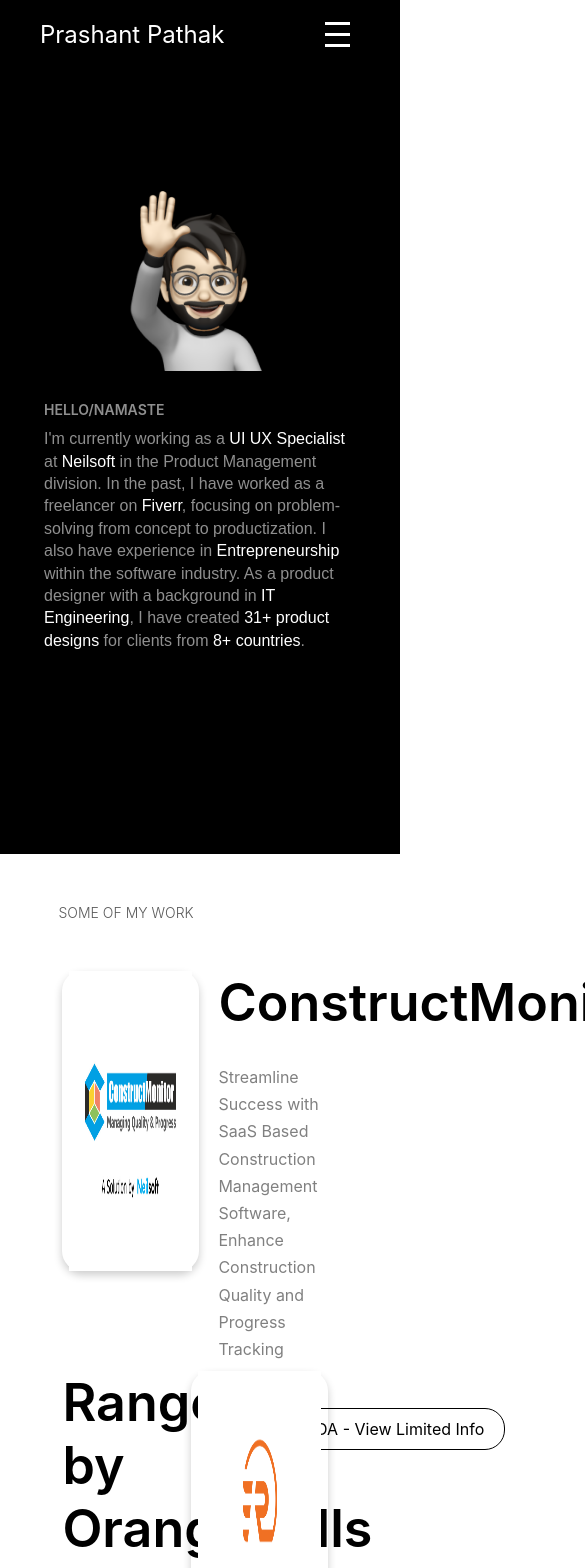
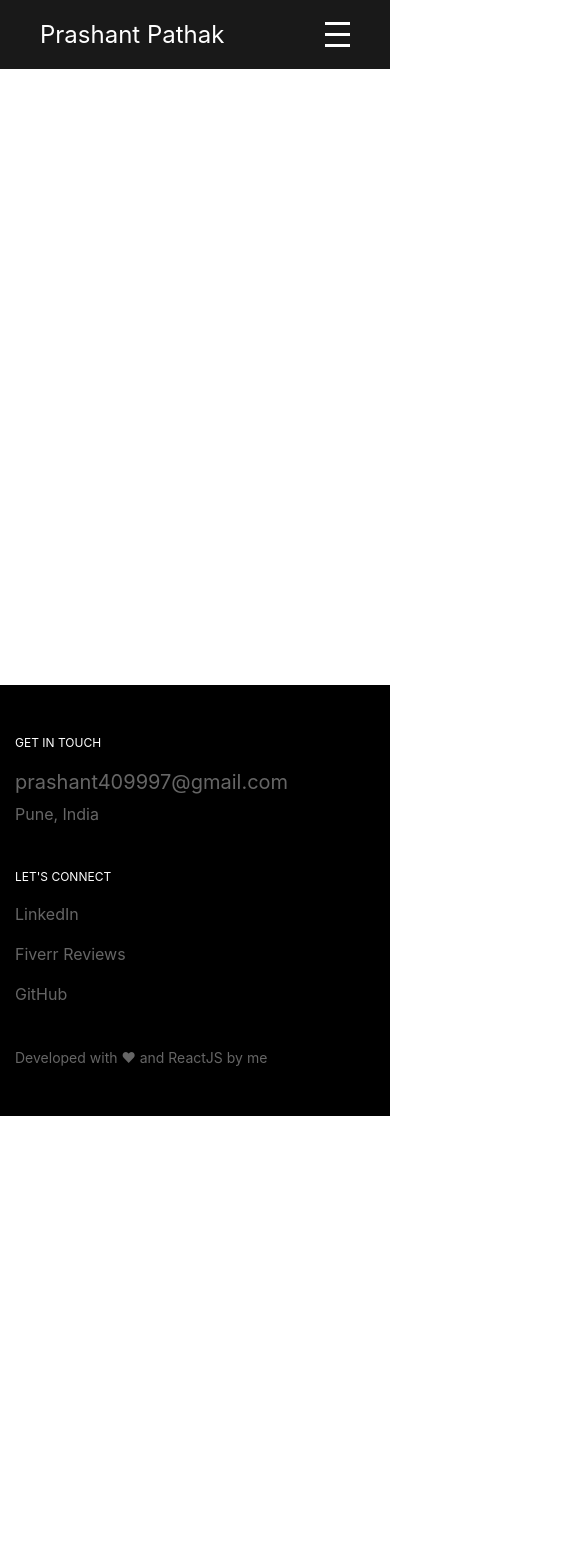
Before and after one commit to prashantpathak7/prashantpathak-dev, a React (Create React App) app: page / in a window 390 px wide. Shown: the top 1568 px of the page, 585 px wide, since content can reach past the window. After the commit the page ends 1116 px from the top, so only its background shows below. Built offline with nearby package versions, Linux system fonts and the light colour scheme.

Commit message:
Fix : Footer

```diff
--- a/src/components/Footer.css
+++ b/src/components/Footer.css
@@ -4,19 +4,41 @@
   right: 0;
   height: 60vh;
   background: rgb(0, 0, 0);
-  display: flex;
-  justify-content: center;
+  margin-top: 10px;
+  display: grid;
+  row-gap: 5px;
+  column-gap: 5px;
+  grid-template-columns: 1fr 1fr 1fr 1fr 1fr 1fr 1fr 1fr 1fr 1fr 1fr 1fr;
+  padding-left: 150px;
+  padding-right: 150px;
 }
 
-.section1-left{
-  width: 50%;
+.section-left{
+  padding-top: 90px;
+  grid-column-start: 1;
+  grid-column-end: 7;
+  grid-row-start: 1;
+  grid-row-end: 2;
+  /* background-color: red; */
   display: flex;
   align-items: start;
   justify-content: flex-start;
   flex-direction: column;
   color: white;
-  padding-left: 200px;
-  padding-top: 100px;
+}
+
+.section-right{
+  padding-top: 90px;
+  grid-column-start: 10;
+  grid-column-end: 13;
+  grid-row-start: 1;
+  grid-row-end: 2;
+  /* background-color: greenyellow; */
+  display: flex;
+  align-items: start;
+  justify-content: flex-start;
+  flex-direction: column;
+  color: white;
 }
 
 .get-in-touch{
@@ -38,28 +60,10 @@
   color: rgba(255, 255, 255, 0.4);
 }
 
-.section2-Right{
-  width: 50%;
-  display: flex;
-  align-items: start;
-  justify-content: flex-start;
-  flex-direction: column;
-  color: white;
-  padding-left: 250px;
-  padding-top: 100px;
-}
-
-.linkedIn{
+.SocialAccountLinks{
   font-size: 18px;
   font-weight: 400;
   padding-top: 25px;
-  color: rgba(255, 255, 255, 0.4);
-}
-
-.DevelopedBy{
-  font-size: 16px;
-  font-weight: 400;
-  padding-top: 150px;
   color: rgba(255, 255, 255, 0.4);
 }
 
@@ -72,3 +76,132 @@
     background-color: black; /* Add a black background color on hover for better contrast */
   }
 }
+
+.section-developedby{
+  grid-column-start: 1;
+  grid-column-end: 13;
+  grid-row-start: 2;
+  grid-row-end: 3;
+  /* background-color: red; */
+  display: flex;
+  align-items: start;
+  justify-content: flex-start;
+  flex-direction: column;
+  color: white;
+}
+
+.DevelopedBy{
+  font-size: 16px;
+  font-weight: 400;
+  color: rgba(255, 255, 255, 0.4);
+}
+
+/* Media Queries for Responsive Design */
+
+/* For smaller devices like smartphones */
+@media (max-width: 768px) {
+  .footer-container {
+    padding-left: 20px;
+    padding-right: 20px;
+    grid-template-columns: 1fr 1fr;
+    height: auto;
+  }
+
+  .section-left, .section-right, .section-developedby {
+    grid-column-start: 1;
+    grid-column-end: 3;
+    padding-top: 20px;
+    padding-bottom: 20px;
+  }
+
+  .section-left {
+    padding-top: 30px;
+  }
+
+  .section-right {
+    padding-top: 30px;
+  }
+
+  .emailid {
+    font-size: 24px;
+  }
+
+  .address,
+  .SocialAccountLinks {
+    font-size: 16px;
+  }
+
+  .DevelopedBy {
+    font-size: 14px;
+  }
+}
+
+/* For very small devices like phones in portrait mode */
+@media (max-width: 480px) {
+  .footer-container{
+    margin-top: 10px;
+    grid-template-columns: 1fr;
+    padding-left: 15px;
+    padding-right: 15px;
+  }
+
+  .section-left{
+    padding-top: 50px;
+    grid-column-start: 1;
+    grid-column-end: 2;
+    grid-row-start: 1;
+    grid-row-end: 2;
+    /* background-color: red; */
+  }
+
+  .section-right{
+    padding-top: 20px;
+    grid-column-start: 1;
+    grid-column-end: 2;
+    grid-row-start: 2;
+    grid-row-end: 3;
+    /* background-color: greenyellow; */
+  }
+
+  .get-in-touch{
+    font-size: 12px;
+    font-weight: 400;
+  }
+
+  .emailid{
+    font-size: 20px;
+    font-weight: 400;
+    padding-top: 20px;
+    color: rgba(255, 255, 255, 0.4);
+  }
+
+  .address{
+    font-size: 16px;
+    font-weight: 400;
+    padding-top: 10px;
+    color: rgba(255, 255, 255, 0.4);
+  }
+
+  .SocialAccountLinks{
+    font-size: 16px;
+    font-weight: 400;
+    padding-top: 20px;
+  }
+
+  .section-developedby{
+    grid-column-start: 1;
+    grid-column-end: 2;
+    grid-row-start: 3;
+    grid-row-end: 4;
+    /* background-color: red; */
+    }
+
+  .DevelopedBy{
+    font-size: 14px;
+    font-weight: 400;
+    color: rgba(255, 255, 255, 0.4);
+    padding-bottom: 30px;
+  }
+
+
+}
--- a/src/components/Footer.js
+++ b/src/components/Footer.js
@@ -6,7 +6,7 @@
   return (
 
     <div className='footer-container'>
-        <div className='section1-left'>
+        <div className='section-left'>
             <div className='get-in-touch'>
               GET IN TOUCH
             </div>
@@ -16,30 +16,31 @@
             <div className='address'>
               Pune, India
             </div>
-            <div className='DevelopedBy'>
-              Developed with ♥ and ReactJS + Firebase
-            </div>
+
         </div>
-
-        <div className='section2-Right'>
+        <div className='section-right'>
             <div className='get-in-touch'>
                 LET'S CONNECT
             </div>
-            <div className='linkedIn'>
+
+            <div className='SocialAccountLinks'>
             <a href="https://www.linkedin.com/in/prashantpathak7/" target="_blank" class="link">LinkedIn</a>
             </div>
 
-
-            <div className='linkedIn'>
+            <div className='SocialAccountLinks'>
             <a href="https://www.fiverr.com/pathakprashant" target="_blank" class="link">Fiverr Reviews</a>
             </div>
 
-            <div className='linkedIn'>
+            <div className='SocialAccountLinks'>
             <a href="https://github.com/prashantpathak7" target="_blank" class="link">GitHub</a>
             </div>
 
         </div>
-
+        <div className='section-developedby'>
+        <div className='DevelopedBy'>
+              Developed with ♥ and ReactJS by me
+            </div>
+        </div>
     </div>
 
     );
--- a/src/components/Home.js
+++ b/src/components/Home.js
@@ -27,9 +27,9 @@
     // main div of the website
     <div className='parentDiv'>
         {/* Section one content Hi image and intro text  */}
-        <div className='section1-intro'>
+        {/* <div className='section1-intro'> */}
                     {/* image showing memoji of hello guesture  */}
-                    <img src={`${process.env.PUBLIC_URL}/memoji4.png`} alt="Description of Image" className='image-Hi' />
+                    {/* <img src={`${process.env.PUBLIC_URL}/memoji4.png`} alt="Description of Image" className='image-Hi' />
                     <div className='text-intro'>
                           <h1 className='text-title-namaste'>HELLO/NAMASTE</h1>
                           <h1 className='text-body-description'>
@@ -39,10 +39,10 @@
                            As a product designer with a background in <span class="white-word"> IT Engineering</span>, I have created <span class="white-word"> 31+ product designs </span>
                            for clients from <span class="white-word"> 8+ countries</span>.
                           </h1>
-                     </div>
-        </div>
+                     </div>     */}
+        {/* </div> */}
 
-        <div className='TestA'>
+        {/* <div className='TestA'>
         SOME OF MY WORK
         </div>
         <div className='caseStudyA'>
@@ -142,7 +142,7 @@
           <div className='CaseSTudyAImage'>
               </div>
         </div>
-
+     */}
     </div>
   );
 }
```
